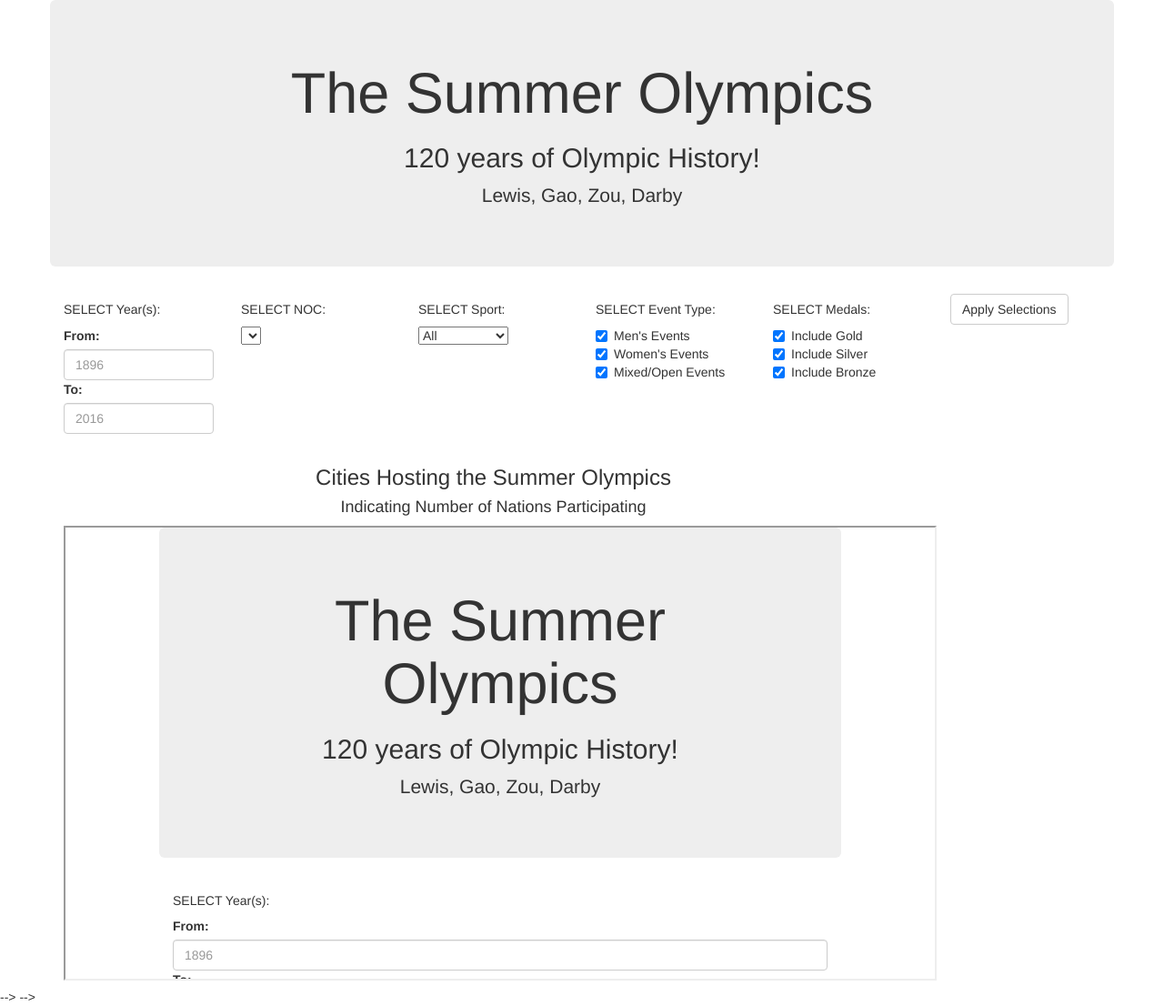
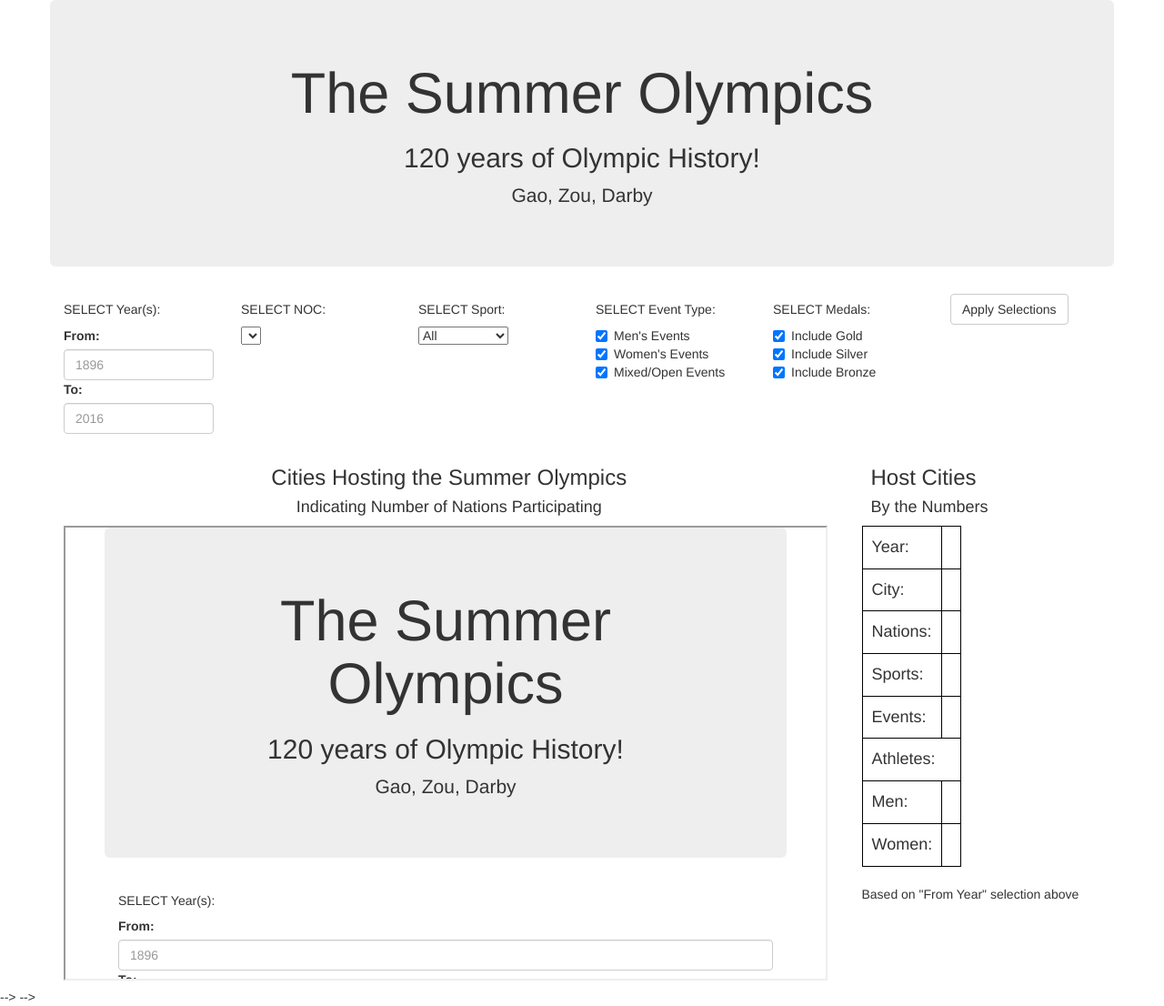
Before and after one commit to sdarby713/Olympic-History, a Flask app: page / in a window 1280 px wide. Shown: the whole page at 91% size. Run offline with Flask 2, Linux system fonts and the light colour scheme; data that the repository does not hold is empty; some libraries are stand-ins or nearby versions.

Commit message:
added numbers chart

```diff
--- a/static/css/styles.css
+++ b/static/css/styles.css
@@ -9,3 +9,20 @@
 #c1head {
     text-align: center;
 }
+#c1thead {
+    padding-left: 10px;
+}
+
+#citytable {
+    font-size: 18px;
+    border: 1px solid black;
+}
+
+th, td {
+    border: 1px solid black;
+    padding: 10px;
+}
+
+.tnum {
+    text-align: right;
+}
--- a/static/js/app.js
+++ b/static/js/app.js
@@ -44,10 +44,25 @@
     d3.json(`/medals/${sels[0]}/${sels[1]}/${sels[2]}/${sels[3]}`),
     d3.json(`/olympiads`)
   ]).then(([NOCData, medalData, olympiData]) => {
-      // buildChart1(olympiData);
+      buildChart1(olympiData, sels[0]);
   });
 };
 
+function buildChart1(oData, year)  {
+  for (var i = 0; i < oData.length; i++)  {
+    if (year === oData[i].Year)  {
+      d3.select("#c1d").text(oData[i].Year)
+      d3.select("#c2d").text(oData[i].City)
+      d3.select("#c3d").text(oData[i].Nations)
+      d3.select("#c4d").text(oData[i].Athletes_M)
+      d3.select("#c5d").text(oData[i].Athletes_W)
+      d3.select("#c6d").text(oData[i].Sports)
+      d3.select("#c7d").text(oData[i].Events)
+    }
+  }
+
+
+}
 
 // Initialize the dashboard
 init();
--- a/templates/index.html
+++ b/templates/index.html
@@ -20,7 +20,7 @@
       <div class="col-md-12 jumbotron text-center">
         <h1>The Summer Olympics</h1>
         <h2>120 years of Olympic History!</h2>
-        <p>Lewis, Gao, Zou, Darby</p>
+        <p>Gao, Zou, Darby</p>
       </div>
     </div>
     <div class="row">
@@ -63,14 +63,59 @@
     </div>
 
     <div class="row">
-      <div class="col-md-10">
+      <div class="col-md-9">
         <div id=c1head>
           <h3>Cities Hosting the Summer Olympics</h3>
           <h4>Indicating Number of Nations Participating</h4>
         </div>
-        <iframe src="http:\\127.0.0.1:5001" width="960" height="500"></iframe>
+        <iframe src="http:\\127.0.0.1:5001" width="840" height="500"></iframe>
       </div>
-      <div class="col-md-2">
+      <div class="col-md-3">
+        <div id=c1thead>
+          <h3>Host Cities</h3>
+          <h4>By the Numbers</h4>
+        </div>
+        <table id=citytable>
+          <tbody>
+            <tr>
+              <td>Year:</td>
+              <td id=c1d></td>
+            </tr>
+            <tr>
+              <td>City:</td>
+              <td id=c2d></td>
+            </tr>
+            <tr>
+              <td>Nations:</td>
+              <td class=tnum id=c3d></td>
+            </tr>
+            <tr>
+              <td>Sports:</td>
+              <td class=tnum id=c6d></td>
+            </tr>
+            <tr>
+              <td>Events:</td>
+              <td class=tnum id=c7d></td>
+            </tr>
+            <tr>
+              <td colspan="2">Athletes:</td>
+            </tr>
+            <tr>
+              <td>  Men:</td>
+              <td class=tnum id=c4d></td>
+            </tr>
+            <tr>
+              <td>  Women:</td>
+              <td class=tnum id=c5d></td>
+            </tr>
+
+
+
+          </tbody>
+
+        </table>
+        <br>
+        <p>Based on "From Year" selection above</p>
       </div>
     </div>
     <div class="row">
```
Also changed, not shown: app.py (+0 -29 lines).
